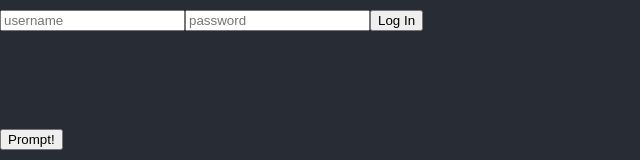
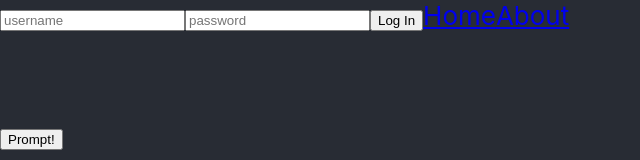
Before and after one commit to Crankums/little-tale-frontend, a React (Create React App) app: page / in a window 1280 px wide. Shown: the top 160 px of the page, without its empty margins (0-640 px from the left). Built offline with nearby package versions, Linux system fonts and the light colour scheme; no server answers.

Commit message:
adds links to home and about to navbar

```diff
--- a/src/components/NavBar.js
+++ b/src/components/NavBar.js
@@ -2,6 +2,7 @@ import React from 'react'
 import { connect } from 'react-redux'
 import Login from './Login'
 import Logout from './Logout';
+import { Link } from 'react-router-dom'
 
 
 const NavBar = ({ currentUser }) => {
@@ -9,6 +10,8 @@ const NavBar = ({ currentUser }) => {
         <div className="navbar">
             {currentUser ? <Logout /> : <Login />}
             {currentUser ? ` ${currentUser.attributes.username}, tell us a little tale! ` : null}
+            <Link to='/'> Home </Link>
+            <Link to='/about'>About</Link>
         </div>
     )
 }
```
